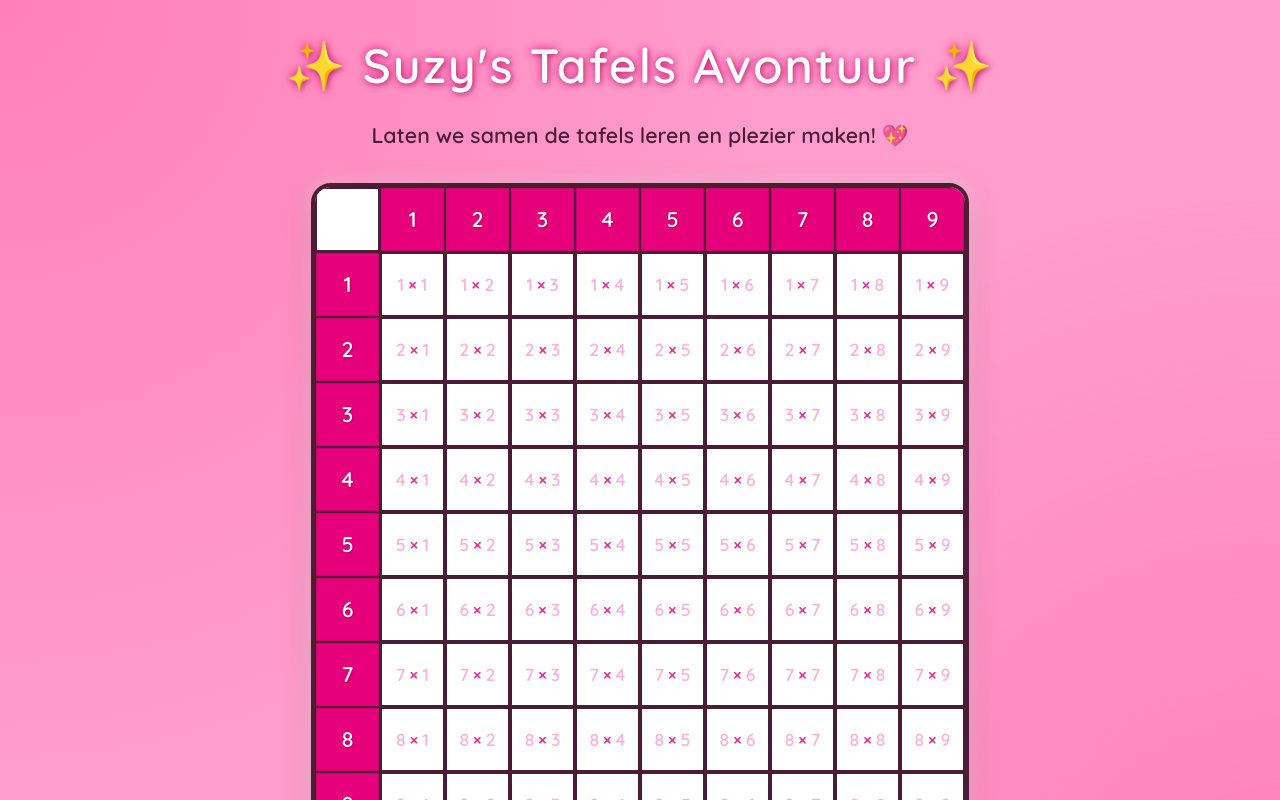
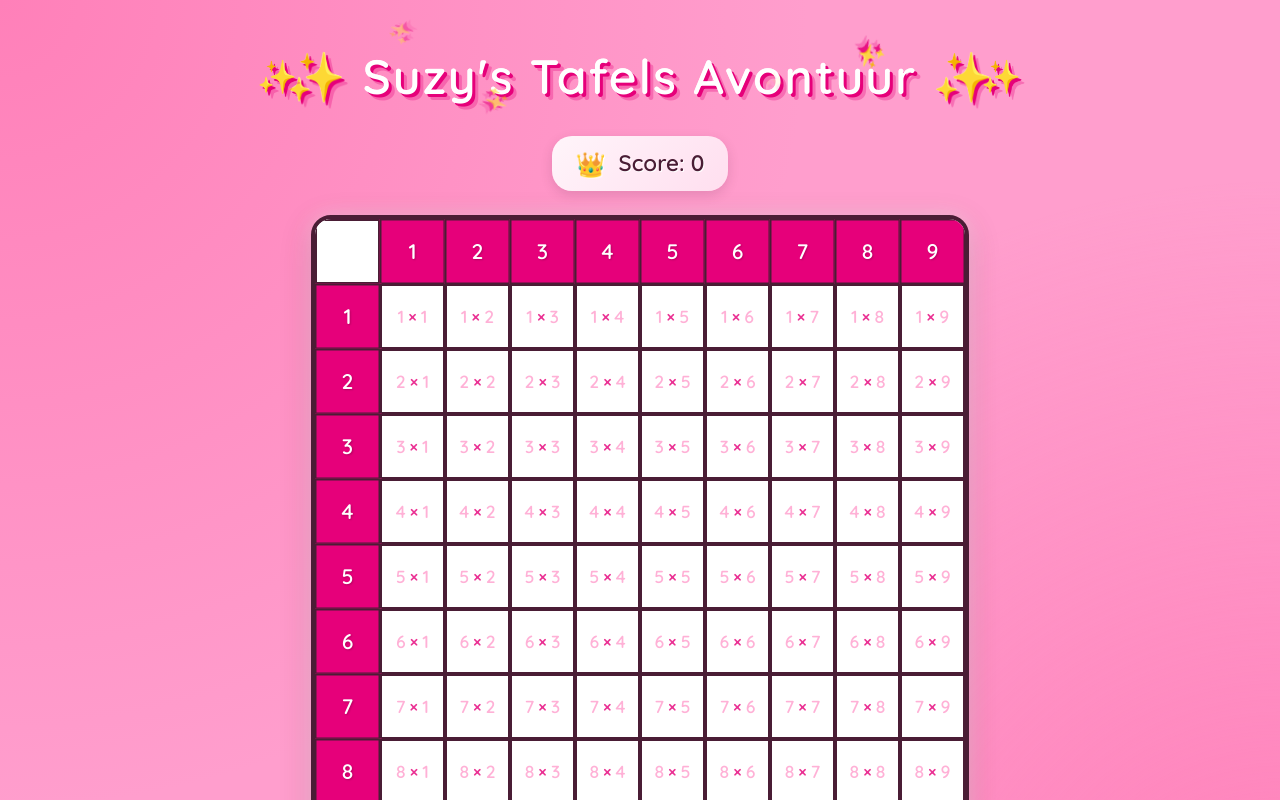
Before and after one commit to lennehendrickx/suzy-tafels, a React (Vite) app: page / in a window 1280 px wide. Shown: the top 800 px of the page. Built offline with nearby package versions, Linux system fonts and the light colour scheme.

Commit message:
Initial commit

```diff
--- a/src/App.css
+++ b/src/App.css
@@ -48,6 +48,51 @@
   100% { transform: scale(0) rotate(360deg); opacity: 0; }
 }
 
+@keyframes titleSparkle {
+  0% { transform: translate(0, 0) scale(0.8) rotate(0deg); opacity: 0; }
+  50% { transform: translate(var(--tx), var(--ty)) scale(1.2) rotate(180deg); opacity: 1; }
+  100% { transform: translate(var(--tx-end), var(--ty-end)) scale(0.8) rotate(360deg); opacity: 0; }
+}
+
+@keyframes scoreGlitter {
+  0% {
+    background-position: 0% 50%;
+    transform: scale(1) rotate(-2deg);
+  }
+  25% {
+    transform: scale(1.15) rotate(2deg);
+  }
+  50% {
+    background-position: 100% 50%;
+    transform: scale(1.1) rotate(-1deg);
+  }
+  75% {
+    transform: scale(1.05) rotate(1deg);
+  }
+  100% {
+    background-position: 0% 50%;
+    transform: scale(1) rotate(0deg);
+  }
+}
+
+@keyframes scoreSparkleLeft {
+  0% { transform: translate(-100%, -50%) rotate(0deg) scale(0); opacity: 0; }
+  25% { transform: translate(-120%, -80%) rotate(90deg) scale(1.2); opacity: 1; }
+  100% { transform: translate(-140%, -20%) rotate(180deg) scale(0); opacity: 0; }
+}
+
+@keyframes scoreSparkleRight {
+  0% { transform: translate(100%, -50%) rotate(0deg) scale(0); opacity: 0; }
+  25% { transform: translate(120%, -80%) rotate(-90deg) scale(1.2); opacity: 1; }
+  100% { transform: translate(140%, -20%) rotate(-180deg) scale(0); opacity: 0; }
+}
+
+@keyframes scorePop {
+  0% { transform: scale(1); }
+  50% { transform: scale(1.2); }
+  100% { transform: scale(1); }
+}
+
 body {
   background-color: #ff9ecd;
   background-image:
@@ -72,11 +117,87 @@ h1 {
   color: #ffffff;
   font-family: 'Quicksand', sans-serif;
   font-size: 3rem;
-  text-shadow: 2px 2px 4px rgba(0, 0, 0, 0.2),
-               0 0 10px #e6007a;
+  text-shadow: 3px 3px 0px #e6007a,
+               6px 6px 0px rgba(230, 0, 122, 0.3);
   letter-spacing: 2px;
   font-weight: 600;
-  animation: float 3s ease-in-out infinite;
+  background: linear-gradient(45deg, #ffffff, #ffe6f3);
+  -webkit-background-clip: text;
+  background-clip: text;
+  transition: transform 0.3s ease;
+  padding: 0.5rem;
+  position: relative;
+}
+
+h1:hover {
+  transform: scale(1.02);
+}
+
+h1::before,
+h1::after {
+  content: '✨';
+  position: absolute;
+  font-size: 2rem;
+}
+
+h1::before {
+  left: -15px;
+  top: 50%;
+  transform: translateY(-50%);
+}
+
+h1::after {
+  right: -15px;
+  top: 50%;
+  transform: translateY(-50%);
+}
+
+.title-sparkle {
+  position: absolute;
+  font-size: 1.2rem;
+  pointer-events: none;
+  animation: titleSparkle 2s linear infinite;
+  z-index: 2;
+}
+
+.title-sparkle:nth-child(1) {
+  --tx: -20px;
+  --ty: -20px;
+  --tx-end: -40px;
+  --ty-end: -40px;
+  top: 20%;
+  left: 20%;
+  animation-delay: 0s;
+}
+
+.title-sparkle:nth-child(2) {
+  --tx: 20px;
+  --ty: -15px;
+  --tx-end: 40px;
+  --ty-end: -30px;
+  top: 30%;
+  right: 20%;
+  animation-delay: 0.5s;
+}
+
+.title-sparkle:nth-child(3) {
+  --tx: -15px;
+  --ty: 20px;
+  --tx-end: -30px;
+  --ty-end: 40px;
+  bottom: 20%;
+  left: 30%;
+  animation-delay: 1s;
+}
+
+.title-sparkle:nth-child(4) {
+  --tx: 15px;
+  --ty: 15px;
+  --tx-end: 30px;
+  --ty-end: 30px;
+  bottom: 30%;
+  right: 30%;
+  animation-delay: 1.5s;
 }
 
 .subtitle {
@@ -572,3 +693,94 @@ h1 {
 .floating-heart {
   display: none;
 }
+
+.total-value {
+  font-family: 'Quicksand', sans-serif;
+  font-size: 1.4rem;
+  color: #4a1d35;
+  margin-bottom: 1.5rem;
+  padding: 0.6rem 1.5rem;
+  background: linear-gradient(135deg, rgba(255, 255, 255, 0.9), rgba(255, 230, 243, 0.9));
+  border-radius: 20px;
+  display: inline-flex;
+  align-items: center;
+  gap: 8px;
+  font-weight: 600;
+  box-shadow: 0 4px 12px rgba(74, 29, 53, 0.15);
+  backdrop-filter: blur(10px);
+  transition: all 0.3s ease;
+  position: relative;
+  text-shadow: 1px 1px 0px rgba(255, 255, 255, 1);
+}
+
+.total-value::before {
+  content: '👑';
+  font-size: 1.5rem;
+  margin-right: 5px;
+  transition: transform 0.3s ease;
+}
+
+.total-value:hover::before {
+  transform: rotate(15deg) scale(1.2);
+}
+
+.total-value.points-changed {
+  animation: scoreGlitter 0.8s ease-out;
+  background: linear-gradient(
+    45deg,
+    rgba(255, 192, 203, 0.95) 0%,
+    rgba(255, 105, 180, 0.95) 25%,
+    rgba(255, 20, 147, 0.95) 50%,
+    rgba(255, 105, 180, 0.95) 75%,
+    rgba(255, 192, 203, 0.95) 100%
+  );
+  background-size: 200% 200%;
+  color: white;
+  text-shadow: 2px 2px 0px rgba(230, 0, 122, 0.5);
+}
+
+.total-value.points-changed::before {
+  animation: scorePop 0.8s ease-out;
+}
+
+.total-value.points-changed::after,
+.total-value.points-changed::before {
+  content: '✨';
+  position: absolute;
+  top: 50%;
+  font-size: 1.5rem;
+  pointer-events: none;
+  filter: drop-shadow(0 0 5px rgba(255, 255, 255, 0.8));
+}
+
+.total-value.points-changed::before {
+  left: 0;
+  animation: scoreSparkleLeft 0.8s ease-out;
+}
+
+.total-value.points-changed::after {
+  right: 0;
+  animation: scoreSparkleRight 0.8s ease-out;
+}
+
+/* Add multiple sparkles using pseudo-elements on nested spans */
+.total-value.points-changed span::before,
+.total-value.points-changed span::after {
+  content: '✨';
+  position: absolute;
+  font-size: 1.5rem;
+  pointer-events: none;
+  filter: drop-shadow(0 0 5px rgba(255, 255, 255, 0.8));
+}
+
+.total-value.points-changed span::before {
+  animation: scoreSparkleLeft 0.8s ease-out 0.1s;
+  left: 30%;
+  top: -50%;
+}
+
+.total-value.points-changed span::after {
+  animation: scoreSparkleRight 0.8s ease-out 0.2s;
+  right: 30%;
+  top: -50%;
+}
--- a/src/App.tsx
+++ b/src/App.tsx
@@ -7,11 +7,19 @@ function App() {
   const [isCorrect, setIsCorrect] = useState<{ [key: string]: boolean }>({})
   const [retries, setRetries] = useState<{ [key: string]: number }>({})
   const [showDialog, setShowDialog] = useState(false)
+  const [showResetDialog, setShowResetDialog] = useState(false)
   const [currentProblem, setCurrentProblem] = useState<{ row: number; col: number } | null>(null)
   const [inputValue, setInputValue] = useState('')
   const [feedback, setFeedback] = useState('')
   const [completedRows, setCompletedRows] = useState<number[]>([])
   const [completedCols, setCompletedCols] = useState<number[]>([])
+  const [totalValue, setTotalValue] = useState(0)
+  const [isScoreAnimating, setIsScoreAnimating] = useState(false)
+
+  const animateScore = () => {
+    setIsScoreAnimating(true)
+    setTimeout(() => setIsScoreAnimating(false), 500)
+  }
 
   // Check for completed rows and columns whenever isCorrect changes
   useEffect(() => {
@@ -63,6 +71,8 @@ function App() {
             ...prev,
             [key]: true
           }))
+          setTotalValue(prev => prev + numAnswer)
+          animateScore()
           setShowDialog(false)
           setCurrentProblem(null)
         } else {
@@ -70,7 +80,12 @@ function App() {
             ...prev,
             [key]: (prev[key] || 0) + 1
           }))
-          setFeedback(`Oeps! Dat is niet helemaal juist. Probeer het nog eens! 💝\nTip: Tel ${currentProblem.row} groepjes van ${currentProblem.col}`)
+          setTotalValue(prev => {
+            const newValue = Math.max(0, prev - 5)
+            if (newValue !== prev) animateScore()
+            return newValue
+          })
+          setFeedback(`Oeps! Dat is niet helemaal juist. Je verliest 5 punten! 💝\nTip: Tel ${currentProblem.row} groepjes van ${currentProblem.col}`)
           setInputValue('')
         }
       }
@@ -78,6 +93,10 @@ function App() {
   }
 
   const handleReset = () => {
+    setShowResetDialog(true)
+  }
+
+  const confirmReset = () => {
     setAnswers({})
     setIsCorrect({})
     setRetries({})
@@ -86,7 +105,8 @@ function App() {
     setFeedback('')
     setCompletedRows([])
     setCompletedCols([])
-    alert("✨ Laten we opnieuw beginnen! Ben je er klaar voor? 💖")
+    setTotalValue(0)
+    setShowResetDialog(false)
   }
 
   const getCellClass = (key: string, row: number, col: number) => {
@@ -131,8 +151,16 @@ function App() {
 
   return (
     <div className="container">
-      <h1>✨ Suzy's Tafels Avontuur ✨</h1>
-      <p className="subtitle">Laten we samen de tafels leren en plezier maken! 💖</p>
+      <h1>
+        ✨ Suzy's Tafels Avontuur ✨
+        <span className="title-sparkle">✨</span>
+        <span className="title-sparkle">✨</span>
+        <span className="title-sparkle">✨</span>
+        <span className="title-sparkle">✨</span>
+      </h1>
+      <div className={`total-value ${isScoreAnimating ? 'points-changed' : ''}`}>
+        Score: {totalValue}
+      </div>
       <div className="grid">
         <div className="row header">
           <div className="cell"></div>
@@ -162,6 +190,34 @@ function App() {
       <button className="reset-button" onClick={handleReset}>
         ✨ Opnieuw Spelen ✨
       </button>
+
+      {showResetDialog && (
+        <div className="dialog-overlay" onClick={() => setShowResetDialog(false)}>
+          <div className="dialog" onClick={e => e.stopPropagation()}>
+            <div className="dialog-content">
+              <h2>✨ Opnieuw beginnen? ✨</h2>
+              <p className="problem">
+                Weet je zeker dat je opnieuw wilt beginnen?<br/>
+                Je score wordt gereset naar 0!
+              </p>
+              <div className="dialog-buttons">
+                <button
+                  className="submit-button"
+                  onClick={confirmReset}
+                >
+                  Ja, begin opnieuw! 🌟
+                </button>
+                <button
+                  className="cancel-button"
+                  onClick={() => setShowResetDialog(false)}
+                >
+                  Nee, speel verder! 🎮
+                </button>
+              </div>
+            </div>
+          </div>
+        </div>
+      )}
 
       {showDialog && currentProblem && (
         <div className="dialog-overlay" onClick={() => setShowDialog(false)}>
```
